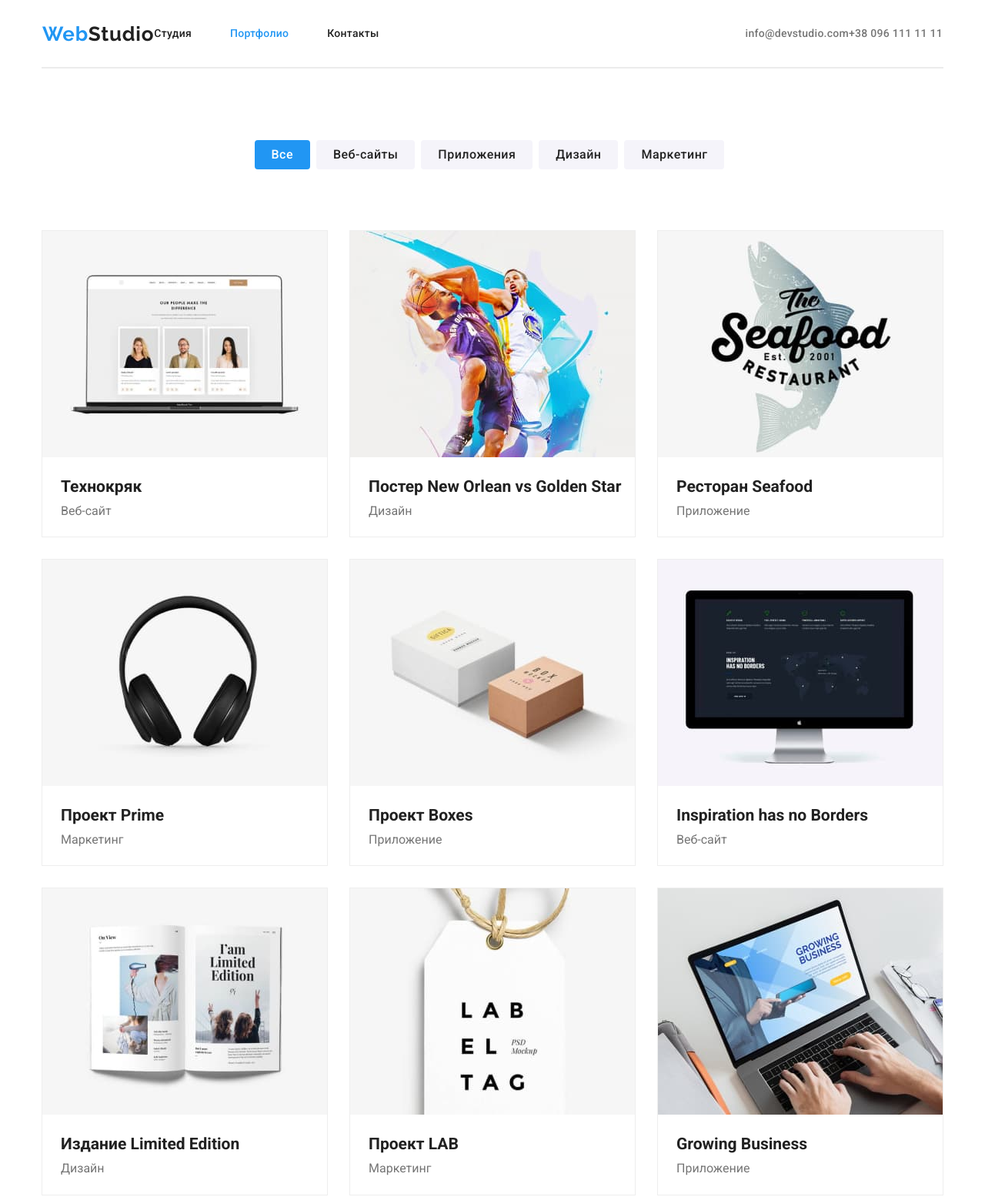
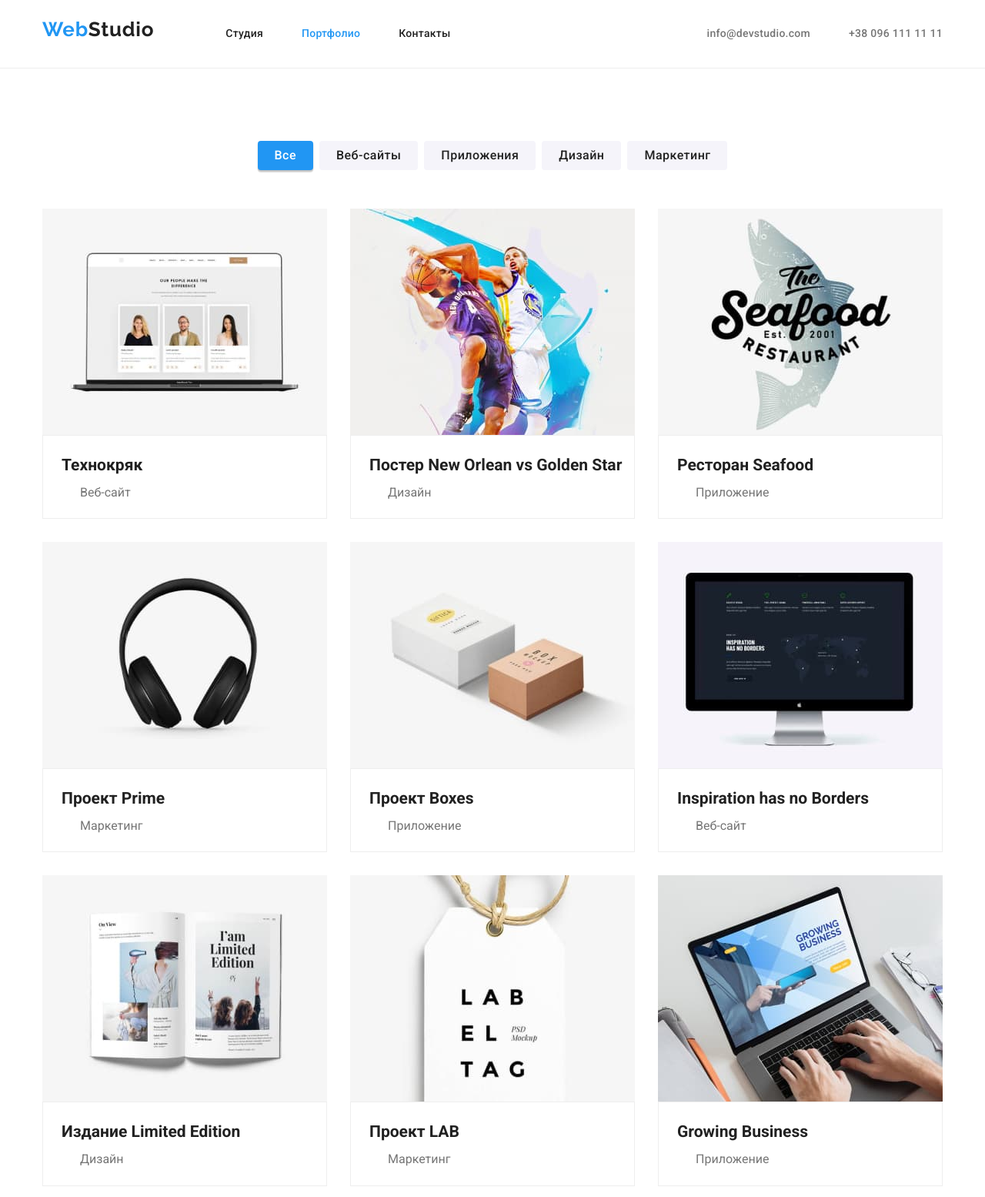
Before and after one commit to IrynnnaFedorova/goit-markup-hw-03, a plain HTML site: page portfolio.html in a window 1280 px wide. Shown: the top 1555 px of the page at 77% size. Drawn offline with Linux system fonts and the light colour scheme.

Commit message:
Добавляет правки ментора

```diff
--- a/css/styles.css
+++ b/css/styles.css
@@ -32,7 +32,7 @@ aside {
   display: block;
 }
 
-/*.visually-hidden {
+.hidden {
   position: absolute;
   width: 1px;
   height: 1px;
@@ -40,8 +40,8 @@ aside {
   padding: 0;
   overflow: hidden;
   border: 0;
-  clip: rect(0 0 0 0)
-}*/
+  clip: rect(0 0 0 0);
+}
 
 body {
   background-color: var(--btn-second-color);
@@ -116,7 +116,7 @@ img {
   display: block;
 }
 
-.header-page .header {
+.page-header {
   border-bottom: 1px solid var(--border-portfoli);
 }
 
@@ -351,6 +351,10 @@ img {
   display: inline;
 }*/
 
+.chapter-item:not(:last-child) {
+  margin-right: 8px;
+}
+
 .chapter {
   display: flex;
   /*margin-left: 373px;*/
@@ -399,7 +403,7 @@ img {
   border: none;
   cursor: pointer;
   padding: 6px 22px;
-  margin-right: 8px;
+  /*margin-right: 8px;*/
 }
 
 .btnport:hover,
@@ -407,6 +411,8 @@ img {
 .currentbtn {
   background-color: var(--accent-color);
   color: var(--white-text-color);
+  box-shadow: 0px 3px 1px rgba(0, 0, 0, 0.1), 0px 1px 2px rgba(0, 0, 0, 0.08),
+    0px 2px 2px rgba(0, 0, 0, 0.12);
 }
 
 .txt {
@@ -428,6 +434,7 @@ img {
   display: flex;
   flex-wrap: wrap;
   margin-left: -30px;
+  margin-top: -30px;
   /*outline: 1px solid var(--border-portfoli);*/
   padding: 0px;
   /*margin-bottom: 94px;*/
@@ -440,8 +447,14 @@ img {
   /*margin-top: 30px;*/
   margin-left: 30px;
   margin-top: 30px;
-  outline: 1px solid var(--border-portfoli);
-  padding-bottom: 20px;
+  /*outline: 1px solid var(--border-portfoli);*/
+  /*padding-bottom: 20px;*/
+}
+
+.bgsproduct-content {
+  /*padding: 20px 24px;*/
+  padding: 20px 0px 20px 24px;
+  border: 1px solid var(--border-portfoli);
 }
 
 .txtdecoport {
@@ -454,8 +467,9 @@ img {
 }
 
 .textdecoport {
-  padding-top: 20px;
-  padding-left: 24px;
+  margin-bottom: 4px;
+  /*padding-top: 20px;
+  padding-left: 24px;*/
 }
 
 .address {
@@ -487,21 +501,21 @@ img {
   padding-bottom: 94px;
 }
 
-.line-container {
+/*.line-container {
   margin-left: auto;
   margin-right: auto;
   outline: 1px solid #ececec;
-}
+}*/
 
 /*.chapter:not(:last-child) {
     padding-right: 8px;
 }*/
 
-.border {
+/*.border {
   border-bottom-width: 1px;
   border-bottom-style: solid;
   border-bottom-color: #ececec;
-}
+}*/
 
 /*.header-blok {
   text-align: center;
--- a/portfolio.html
+++ b/portfolio.html
@@ -9,93 +9,115 @@
         rel="stylesheet">
     <link rel="stylesheet" href="./css/styles.css">
 </head>
-<body  class="container">
-    <header>
-        <div class="header-container">
-        <a class="logo" href="./index.html">Web<span class="accent">Studio</span></a>
-        <nav>
-            <ul class="site-nav list header-container">
+<body>
+    <header class="page-header">
+        <div class="header-container container">
+            <nav class="header-nav">
+                <a href="./index.html" class="logo">Web<span class="accent">Studio</span></a>
+                <ul class="site-nav list">
                     <li><a href="./index.html" class="link">Студия</a></li>
                     <li><a href="./portfolio.html" class="link current">Портфолио</a></li>
                     <li><a href="#contacts" class="link">Контакты</a></li>
                 </ul>
             </nav>
             <ul class="site-navcolor list header-container">
-            <li><a class="link" href="mailto:info@devstudio.com">info@devstudio.com</a></li>
-            <li><a class="link" href="tel:+380961111111">+38 096 111 11 11</a></li>
+                <li class="site-navcolor-item"><a class="link" href="mailto:info@devstudio.com">info@devstudio.com</a></li>
+                <li class="site-navcolor-item"><a class="link" href="tel:+380961111111">+38 096 111 11 11</a></li>
             </ul>
         </div>
     </header>
-    <div class="line-container"></div>
     <main>
         <section class="section border">
-            <h1 hidden>Наше портфолио</h1>
+            <div class="container">
+            <h1 class="hidden">Наше портфолио</h1>
             <ul class="list chapter">
-            <li><button class="btnport currentbtn" type="button">Все</button></li>
-            <li><button class="btnport" type="button">Веб-сайты</button></li>
-            <li><button class="btnport" type="button">Приложения</button></li>
-            <li><button class="btnport" type="button">Дизайн</button></li>
-            <li><button class="btnport" type="button">Маркетинг</button></li>
+            <li class="chapter-item"><button class="btnport currentbtn" type="button">Все</button></li>
+            <li class="chapter-item"><button class="btnport" type="button">Веб-сайты</button></li>
+            <li class="chapter-item"><button class="btnport" type="button">Приложения</button></li>
+            <li class="chapter-item"><button class="btnport" type="button">Дизайн</button></li>
+            <li class="chapter-item"><button class="btnport" type="button">Маркетинг</button></li>
         </ul>
-            <h2 hidden>Наши работы</h2>
+        </div>
+            <h2 class="hidden">Наши работы</h2>
+            <div class="container">
             <ul class="list txt portfoliowork">
                 <li class="bgcproduct">
                    <a class="link" href="" target="_blank" rel="noopener noreferrer"><img src="./images/tehnokryak.jpg" alt="веб-сайт Технокряк" width="370" >
+                   <div class="bgsproduct-content">
                     <h3 class="textdecoport" style="color:#212121;">Технокряк</h3>
-                    <p class="txtp">Веб-сайт</p></a>
+                    <p class="txtp">Веб-сайт</p></div>
+                </a>
                 </li>
                     <li class="bgcproduct">
                         <a class="link" href="" target="_blank" rel="noopener noreferrer"><img src="./images/neworleanvsgolenstar.jpg" alt="дизайн Постер New Orlean vs Golden Star" width="370">
+                        <div class="bgsproduct-content">
                         <h3 class="textdecoport" style="color:#212121;">Постер New Orlean vs Golden Star</h3>
-                        <p class="txtp">Дизайн</p></a>
+                        <p class="txtp">Дизайн</p></div></a>
                     </li>
                         <li class="bgcproduct">
                             <a class="link" href="" target="_blank" rel="noopener noreferrer"><img src="./images/seafood.jpg" alt="приложение Ресторан Seafood" width="370">
+                            <div class="bgsproduct-content">
                                 <h3 class="textdecoport" style="color:#212121;">Ресторан Seafood</h3>
-                            <p class="txtp">Приложение</p></a>
+                            <p class="txtp">Приложение</p></div>
+                        </a>
                         </li>
                             <li class="bgcproduct">
                                 <a class="link" href="" target="_blank" rel="noopener noreferrer"><img src="./images/prime.jpg" alt="маркетинг Проект Prime" width="370">
+                                <div class="bgsproduct-content">
                                 <h3 class="textdecoport" style="color:#212121;">Проект Prime</h3>
-                                <p class="txtp">Маркетинг</p></a>
+                                <p class="txtp">Маркетинг</p></div></a>
                             </li>
                                 <li class="bgcproduct">
                                     <a class="link" href="" target="_blank" rel="noopener noreferrer"><img src="./images/boxes.jpg" alt="приложение Проект Boxes" width="370">
+                                <div class="bgsproduct-content">
                                         <h3 class="textdecoport" style="color:#212121;">Проект Boxes</h3>
-                                    <p class="txtp">Приложение</p></a>
+                                    <p class="txtp">Приложение</p></div>
+                                </a>
                                 </li>
                                     <li class="bgcproduct">
                                         <a class="link" href="" target="_blank" rel="noopener noreferrer"><img src="./images/inspirationhasnoborders.jpg" alt="веб-сайт Inspiration has no Borders" width="370">
+                                        <div class="bgsproduct-content">
                                             <h3 class="textdecoport" style="color:#212121;">Inspiration has no Borders</h3>
-                                        <p class="txtp">Веб-сайт</p></a>
+                                        <p class="txtp">Веб-сайт</p></div></a>
                                     </li>
                                         <li class="bgcproduct">
                                         <a class="link" href="" target="_blank" rel="noopener noreferrer"><img src="./images/limitededition.jpg" alt="дизайн Издание Limited Edition" width="370">
+                                            <div class="bgsproduct-content">
                                             <h3 class="textdecoport" style="color:#212121;">Издание Limited Edition</h3>
-                                            <p class="txtp">Дизайн</p></a>
+                                            <p class="txtp">Дизайн</p></div>
+                                        </a>
                                         </li>
                                             <li class="bgcproduct">
                                             <a class="link" href="" target="_blank" rel="noopener noreferrer"><img src="./images/lab.jpg" alt="маркетингПроект LAB" width="370">
+                                                <div class="bgsproduct-content">
                                                 <h3 class="textdecoport" style="color:#212121;">Проект LAB</h3>
-                                                <p class="txtp">Маркетинг</p></a>
+                                                <p class="txtp">Маркетинг</p></div>
+                                            </a>
                                             </li>
                                                 <li class="bgcproduct">
                                                 <a class="link" href="" target="_blank" rel="noopener noreferrer"><img src="./images/growingbusiness.jpg" alt="приложение Growing Business" width="370">
+                                                    <div class="bgsproduct-content">
                                                     <h3 class="textdecoport" style="color:#212121;">Growing Business</h3>
-                                                    <p class="txtp">Приложение</p></a>
+                                                    <p class="txtp">Приложение</p></div></a>
                                                 </li>
             </ul>
+            </div>
         </section>
         </main>
     <footer class="footer">
+        <div class="container">
             <a class="logo" href="/">Web<span class="accentfooter">Studio</span></a>
             <address class="address">
                 <ul class="list">
-                    <li><a class="footeraddress" href="">г. Киев, пр-т Леси Украинки, 26</a></li>
-                    <li><a class="footercontackt" href="mailto:info@devstudio.com">info@example.com</a></li>
-                    <li><a class="footercontackt" href="tel:+380961111111">+38 099 111 11 11</a></li>
+                    <li class="address-item"><a class="link footeraddress" href="">г. Киев, пр-т Леси Украинки, 26</a></li>
+                    <li class="address-item"><a class="link footercontackt"
+                            href="mailto:info@devstudio.com">info@example.com</a></li>
+                    <li class="address-item"><a class="link footercontackt" href="tel:+380961111111">+38 099 111 11 11</a>
+                    </li>
                 </ul>
             </address>
+        </div>
     </footer>
     </body>
+
     </html>
```
Lines whose indentation alone changed are shown as unchanged.
